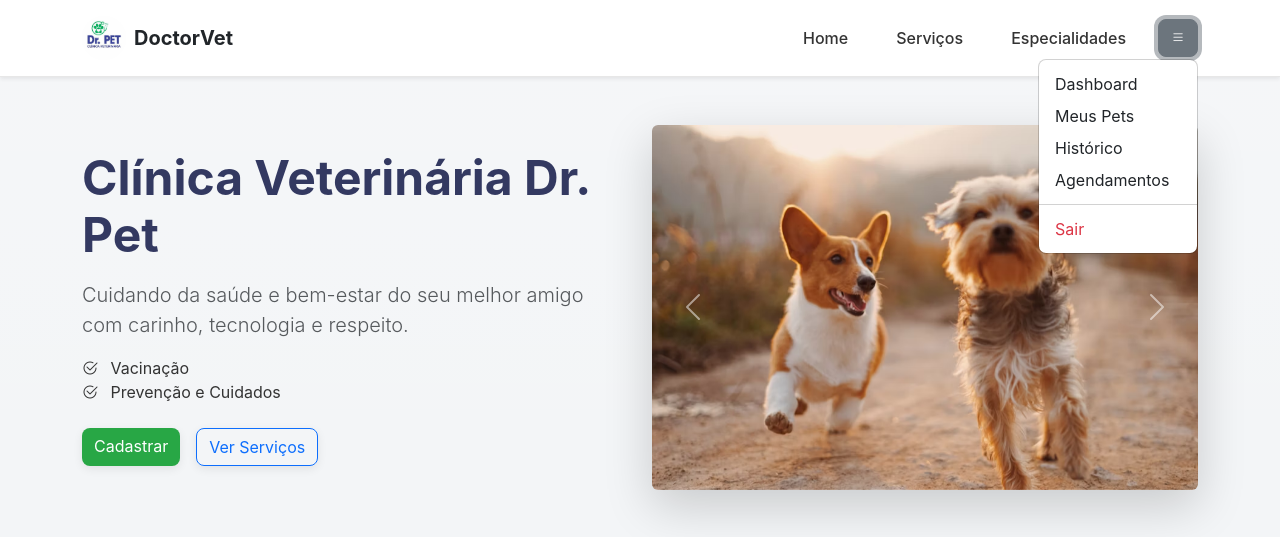
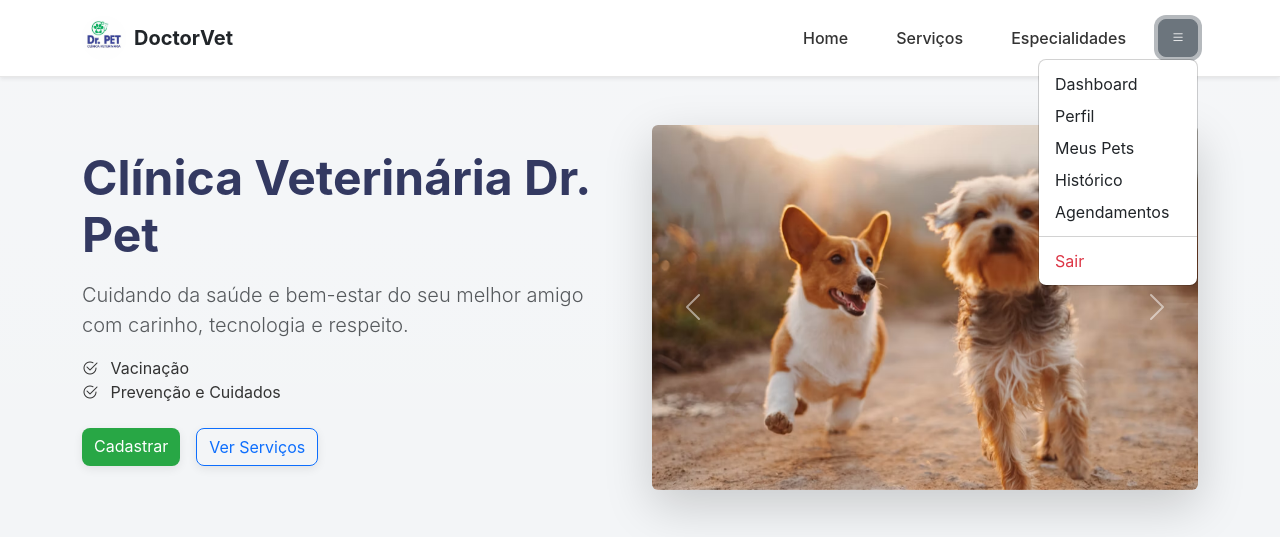
Before and after one commit to davimalor3/doctor_vet, a PHP site: page /index.php in a window 1280 px wide, after a click that opens the changed part. Shown: the top 537 px of the page. Run offline with PHP 8.4, Linux system fonts and the light colour scheme; the visitor is signed in with stand-in values (Sample User, id 1).

Commit message:
feat(header): adicionar item 'Perfil' ao menu mobile

```diff
--- a/includes/header.php
+++ b/includes/header.php
@@ -47,6 +47,7 @@ $logged = isset($_SESSION['user_id']);
 
                     <ul class="dropdown-menu dropdown-menu-end">
                         <li><a class="dropdown-item dd-hv" href="dashboard.php">Dashboard</a></li>
+                        <li><a class="dropdown-item dd-hv" href="perfil_usuario.php">Perfil</a></li>
                         <li><a class="dropdown-item dd-hv" href="meus_pets.php">Meus Pets</a></li>
                         <li><a class="dropdown-item dd-hv" href="historico.php">Histórico</a></li>
                         <li><a class="dropdown-item dd-hv" href="agendar.php">Agendamentos</a></li>
@@ -103,6 +104,7 @@ $logged = isset($_SESSION['user_id']);
                 <?php if ($logged): ?>
                 <hr>
                 <a class="mobile-link hv d-block mb-3" href="dashboard.php">Dashboard</a>
+                                        <li><a class="dropdown-item dd-hv" href="perfil_usuario.php">Perfil</a></li>
                 <a class="mobile-link hv d-block mb-3" href="meus_pets.php">Meus Pets</a>
                 <a class="mobile-link hv d-block mb-3" href="historico.php">Histórico</a>
                 <a class="mobile-link hv d-block mb-3" href="agendar.php">Agendamentos</a>
```
Lines whose indentation alone changed are shown as unchanged.
